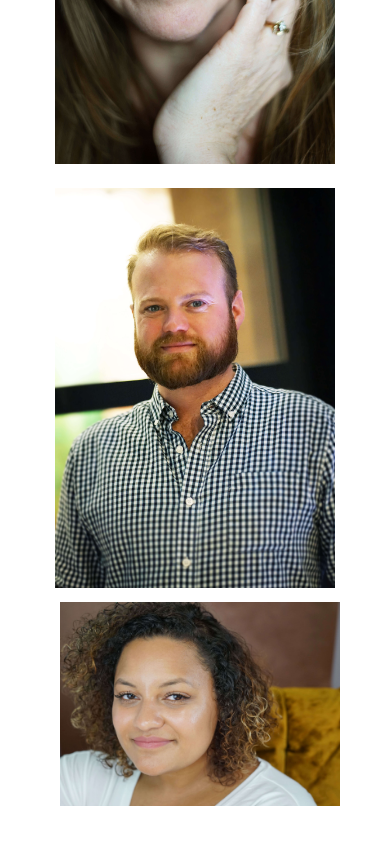
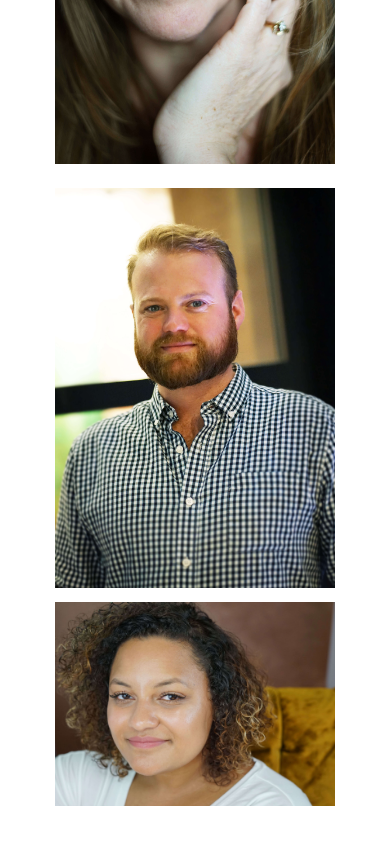
Before and after one commit to mayabowman/about-face-photography, a React (Create React App) app: page / in a window 390 px wide. Shown: the part 5390-6234 px from the top of the page. Built offline with nearby package versions, Linux system fonts and the light colour scheme; a web font is replaced by a local one.

Commit message:
working on image centering for mobile

```diff
--- a/src/Landing/Landing.scss
+++ b/src/Landing/Landing.scss
@@ -1,3 +1,25 @@
+.headshot {
+  width: 280px;
+  height: 400px;
+  object-fit: cover;
+  margin: 10px;
+}
+
+.sq-div {
+  height: 280px;
+  overflow: hidden;
+  text-align: center;
+}
+
+#square-img {
+  width: 280px;
+}
+
+.photo-div {
+  text-align: center;
+}
+
+@media (min-width: 768px) {
   .headshot {
     width: 280px;
     height: 400px;
@@ -19,3 +41,4 @@
   #square-img {
     width: 280px;
   }
+}
```
Lines whose indentation alone changed are shown as unchanged.
